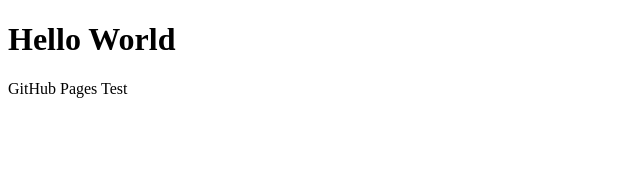
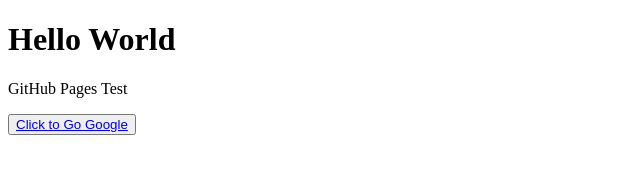
Before and after one commit to Hayaka-Sae/Hayaka-Sae.github.io, a plain HTML site: page index.html in a window 1280 px wide. Shown: the whole page, without its empty margins (0-640 px from the left). Drawn offline with Linux system fonts and the light colour scheme.

Commit message:
Button Push

```diff
--- a/index.html
+++ b/index.html
@@ -7,5 +7,6 @@
     <body>
         <h1> Hello World </h1>
         <p> GitHub Pages Test </p>
+        <button> <a href="http://www.google.com"> Click to Go Google </a> </button>
     </body>
 </html>
```
